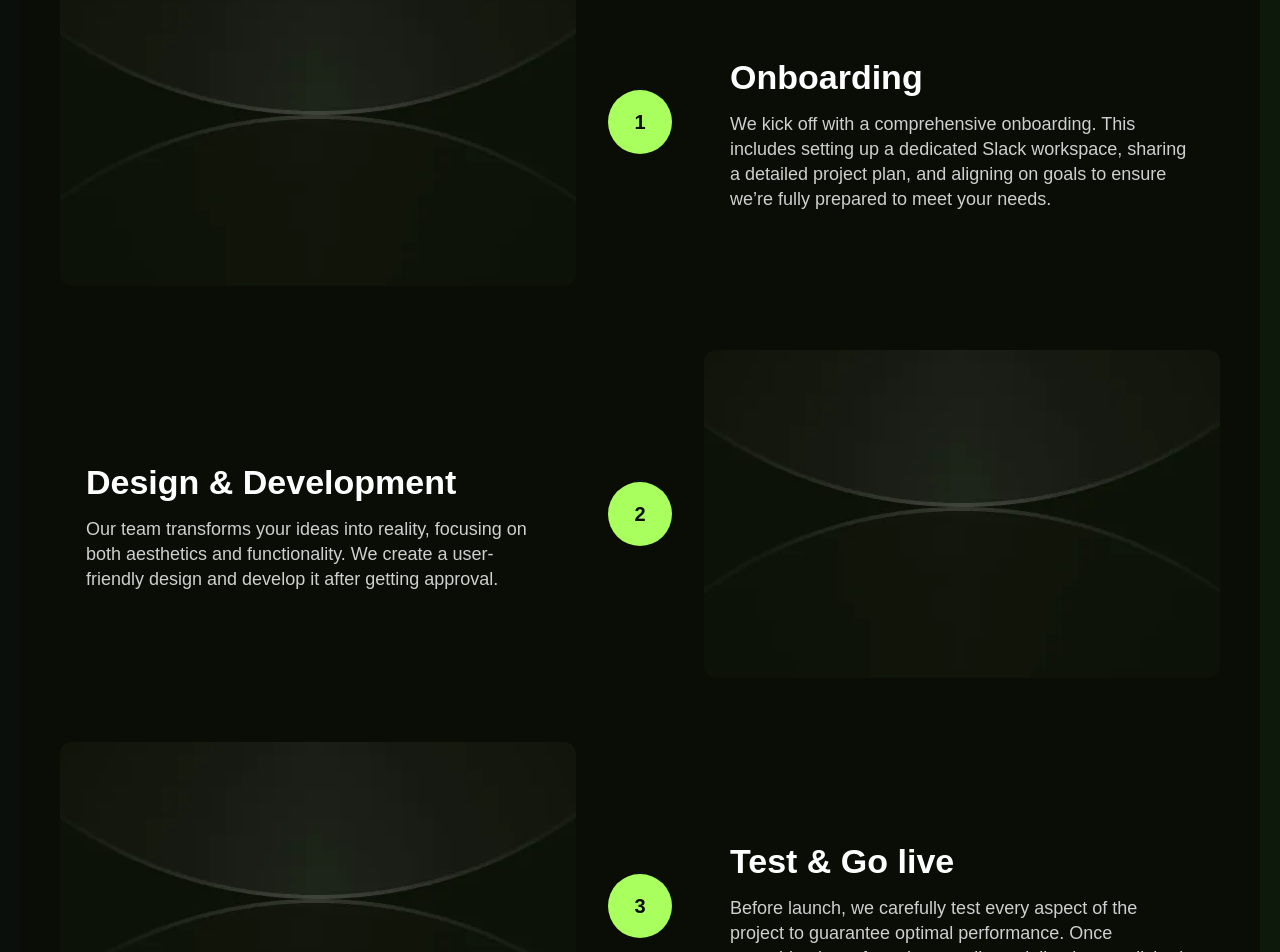
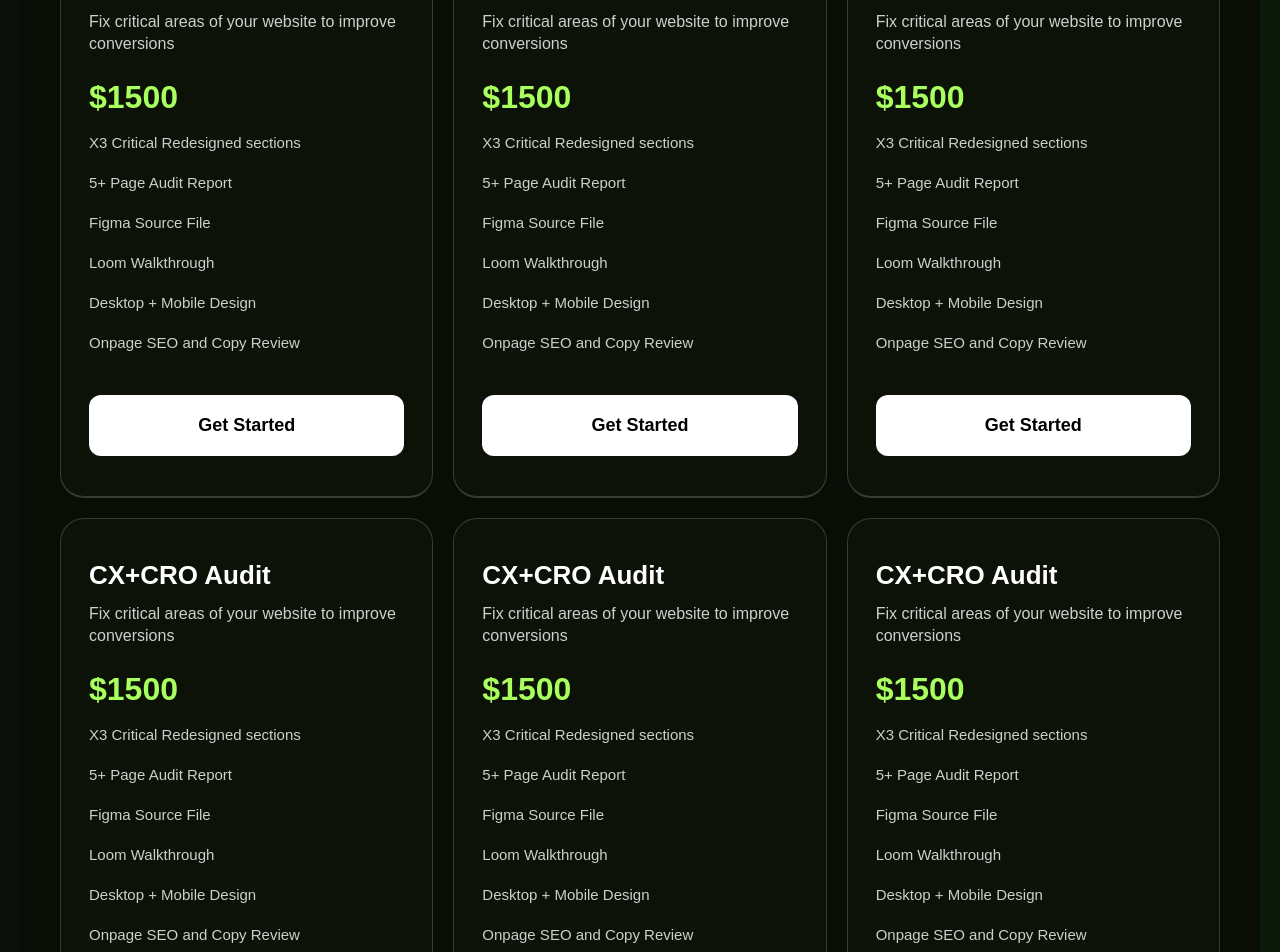
Before and after one commit to hamdanahmed88080/Developios, a React (Create React App) app: page / in a window 1280 px wide. Shown: the part 4440-5392 px from the top of the page. Built offline with nearby package versions, Linux system fonts and the light colour scheme.

Commit message:
Offers Section Partial Complete

```diff
--- a/src/Components/Header.css
+++ b/src/Components/Header.css
@@ -846,3 +846,105 @@ h3 {
   padding-top: 55px;
   position: relative;
 }
+
+/* .w-layout-grid.brix---3-columns-1-col-tablet {
+  transform: translate3d(0px, 0%, 0px) scale3d(1, 1, 1) rotateX(0deg)
+    rotateY(0deg) rotateZ(0deg) skew(0deg, 0deg);
+  opacity: 1;
+  transform-style: preserve-3d;
+
+  display: grid;
+  grid-column-gap: 20px;
+  grid-row-gap: 20px;
+  grid-template-columns: 1fr 1fr 1fr;
+  background-color: blue;
+} */
+
+.packages {
+  display: grid;
+  grid-column-gap: 20px;
+  grid-row-gap: 20px;
+  grid-template-columns: 1fr 1fr 1fr;
+  grid-auto-columns: 1fr;
+  margin-bottom: 30px;
+  /* background-color: blue; */
+}
+
+.individual-package {
+  background-color: #0d1208;
+  border-style: solid;
+  border-width: 1px 1px 2px;
+  border-color: #363c30;
+  border-radius: 24px;
+  box-sizing: border-box;
+  color: white;
+  padding: 40px 28px;
+  /* height: 700px; */
+}
+
+.individual-package .heading {
+  text-align: center;
+  margin-bottom: 32px;
+}
+
+.individual-package .heading h2 {
+  text-align: left;
+  font-family: DM Sans, sans-serif;
+  font-size: 26px;
+  font-weight: 700;
+  line-height: 32px;
+  margin-bottom: 12px;
+}
+
+.individual-package .heading p {
+  text-align: left;
+  margin-bottom: 0;
+  font-family: DM Sans, sans-serif;
+  font-size: 1rem;
+  color: #cecfce;
+  font-weight: 300;
+  line-height: 22px;
+  margin-top: 0;
+}
+
+.price {
+  color: #a9ff5d;
+  font-size: 32px;
+  margin-bottom: 24px;
+  font-weight: 700;
+  line-height: 20px;
+}
+
+.offers {
+  display: grid;
+  grid-template-rows: auto;
+  grid-template-columns: 1fr;
+  grid-auto-columns: 1fr;
+  grid-row-gap: 16px;
+}
+
+.offer-individual {
+  align-items: center;
+  color: #cecfce;
+  font-size: 15px;
+  font-weight: 300;
+  line-height: 24px;
+  /* background-color: blue; */
+}
+
+.get-started {
+  margin-top: 40px;
+}
+
+.get-started button {
+  background-color: white;
+  border-radius: 12px;
+  width: 100%;
+  padding: 20px 38px;
+  font-family: DM Sans, sans-serif;
+  font-size: 18px;
+  font-weight: 700;
+  text-decoration: none;
+  border: 0;
+  cursor: pointer;
+}
--- a/src/Components/Header.js
+++ b/src/Components/Header.js
@@ -505,94 +505,252 @@ const Header = () => {
                 </div>
                 <div className="process_container">
                   <div className="process_wrapper">
-                    <div className="process_step">
-                      <div className="process_item-container process_item-container1111111">
-                        <div className="process_item-image_container">
-                          <img
-                            loading="lazy"
-                            className="image-63"
-                            src={serviceImageAnimation}
-                          ></img>
-                          <div className="div-block-61"></div>
-                          <div className="div-block-66"></div>
+                    <div className="packages">
+                      <div className="individual-package">
+                        <div className="heading">
+                          <h2>CX+CRO Audit</h2>
+                          <p>
+                            Fix critical areas of your website to improve
+                            conversions
+                          </p>
+                        </div>
+                        <div className="price">
+                          <p>$1500</p>
+                        </div>
+                        <div className="offers">
+                          <div className="offer-individual">
                             <div></div>
+                            <p>X3 Critical Redesigned sections</p>
+                          </div>
+                          <div className="offer-individual">
+                            <div></div>
+                            <p>5+ Page Audit Report</p>
+                          </div>
+                          <div className="offer-individual">
+                            <div></div>
+                            <p>Figma Source File</p>
+                          </div>
+                          <div className="offer-individual">
+                            <div></div>
+                            <p>Loom Walkthrough</p>
+                          </div>
+                          <div className="offer-individual">
+                            <div></div>
+                            <p>Desktop + Mobile Design</p>
+                          </div>
+                          <div className="offer-individual">
+                            <div></div>
+                            <p>Onpage SEO and Copy Review</p>
                           </div>
                         </div>
-                      <div className="process_item-indicator">
-                        <div class="text-style-callout text-weight-medium">
-                          1
+                        <div className="get-started">
+                          <button>Get Started</button>
                         </div>
                       </div>
-                      <div className="process_item-description">
-                        <div class="margin-bottom margin-small">
-                          <h3 class="heading-7">Onboarding</h3>
-                        </div>
-                        <p class="text-color-secondary text-size-medium">
-                          We kick off with a comprehensive onboarding. This
-                          includes setting up a dedicated Slack workspace,
-                          sharing a detailed project plan, and aligning on goals
-                          to ensure we’re fully prepared to meet your needs.
+                      <div className="individual-package">
+                        <div className="heading">
+                          <h2>CX+CRO Audit</h2>
+                          <p>
+                            Fix critical areas of your website to improve
+                            conversions
                           </p>
                         </div>
+                        <div className="price">
+                          <p>$1500</p>
                         </div>
-                    <div className="process_step">
-                      <div className="process_item-description">
-                        <div class="margin-bottom margin-small">
-                          <h3 class="heading-7">Design & Development</h3>
+                        <div className="offers">
+                          <div className="offer-individual">
+                            <div></div>
+                            <p>X3 Critical Redesigned sections</p>
                           </div>
-                        <p class="text-color-secondary text-size-medium">
-                          Our team transforms your ideas into reality, focusing
-                          on both aesthetics and functionality. We create a
-                          user-friendly design and develop it after getting
-                          approval.
+                          <div className="offer-individual">
+                            <div></div>
+                            <p>5+ Page Audit Report</p>
+                          </div>
+                          <div className="offer-individual">
+                            <div></div>
+                            <p>Figma Source File</p>
+                          </div>
+                          <div className="offer-individual">
+                            <div></div>
+                            <p>Loom Walkthrough</p>
+                          </div>
+                          <div className="offer-individual">
+                            <div></div>
+                            <p>Desktop + Mobile Design</p>
+                          </div>
+                          <div className="offer-individual">
+                            <div></div>
+                            <p>Onpage SEO and Copy Review</p>
+                          </div>
+                        </div>
+                        <div className="get-started">
+                          <button>Get Started</button>
+                        </div>
+                      </div>
+                      <div className="individual-package">
+                        <div className="heading">
+                          <h2>CX+CRO Audit</h2>
+                          <p>
+                            Fix critical areas of your website to improve
+                            conversions
                           </p>
                         </div>
-                      <div className="process_item-indicator">
-                        <div class="text-style-callout text-weight-medium">
-                          2
+                        <div className="price">
+                          <p>$1500</p>
+                        </div>
+                        <div className="offers">
+                          <div className="offer-individual">
+                            <div></div>
+                            <p>X3 Critical Redesigned sections</p>
+                          </div>
+                          <div className="offer-individual">
+                            <div></div>
+                            <p>5+ Page Audit Report</p>
+                          </div>
+                          <div className="offer-individual">
+                            <div></div>
+                            <p>Figma Source File</p>
+                          </div>
+                          <div className="offer-individual">
+                            <div></div>
+                            <p>Loom Walkthrough</p>
+                          </div>
+                          <div className="offer-individual">
+                            <div></div>
+                            <p>Desktop + Mobile Design</p>
+                          </div>
+                          <div className="offer-individual">
+                            <div></div>
+                            <p>Onpage SEO and Copy Review</p>
                           </div>
                         </div>
-                      <div className="process_item-container process_item-container1111111">
-                        <div className="process_item-image_container">
-                          <img
-                            loading="lazy"
-                            className="image-63"
-                            src={serviceImageAnimation}
-                          ></img>
-                          <div className="div-block-61"></div>
-                          <div className="div-block-66"></div>
-                          <div></div>
+                        <div className="get-started">
+                          <button>Get Started</button>
                         </div>
                       </div>
+                      <div className="individual-package">
+                        <div className="heading">
+                          <h2>CX+CRO Audit</h2>
+                          <p>
+                            Fix critical areas of your website to improve
+                            conversions
+                          </p>
                         </div>
-                    <div className="process_step">
-                      <div className="process_item-container process_item-container1111111">
-                        <div className="process_item-image_container">
-                          <img
-                            loading="lazy"
-                            className="image-63"
-                            src={serviceImageAnimation}
-                          ></img>
-                          <div className="div-block-61"></div>
-                          <div className="div-block-66"></div>
+                        <div className="price">
+                          <p>$1500</p>
+                        </div>
+                        <div className="offers">
+                          <div className="offer-individual">
                             <div></div>
+                            <p>X3 Critical Redesigned sections</p>
+                          </div>
+                          <div className="offer-individual">
+                            <div></div>
+                            <p>5+ Page Audit Report</p>
+                          </div>
+                          <div className="offer-individual">
+                            <div></div>
+                            <p>Figma Source File</p>
+                          </div>
+                          <div className="offer-individual">
+                            <div></div>
+                            <p>Loom Walkthrough</p>
+                          </div>
+                          <div className="offer-individual">
+                            <div></div>
+                            <p>Desktop + Mobile Design</p>
+                          </div>
+                          <div className="offer-individual">
+                            <div></div>
+                            <p>Onpage SEO and Copy Review</p>
                           </div>
                         </div>
-                      <div className="process_item-indicator">
-                        <div class="text-style-callout text-weight-medium">
-                          3
+                        <div className="get-started">
+                          <button>Get Started</button>
                         </div>
                       </div>
-                      <div className="process_item-description">
-                        <div class="margin-bottom margin-small">
-                          <h3 class="heading-7">Test & Go live</h3>
+                      <div className="individual-package">
+                        <div className="heading">
+                          <h2>CX+CRO Audit</h2>
+                          <p>
+                            Fix critical areas of your website to improve
+                            conversions
+                          </p>
                         </div>
-                        <p class="text-color-secondary text-size-medium">
-                          Before launch, we carefully test every aspect of the
-                          project to guarantee optimal performance. Once
-                          everything is perfected, we go live—delivering a
-                          polished final product ready to make an impact.
+                        <div className="price">
+                          <p>$1500</p>
+                        </div>
+                        <div className="offers">
+                          <div className="offer-individual">
+                            <div></div>
+                            <p>X3 Critical Redesigned sections</p>
+                          </div>
+                          <div className="offer-individual">
+                            <div></div>
+                            <p>5+ Page Audit Report</p>
+                          </div>
+                          <div className="offer-individual">
+                            <div></div>
+                            <p>Figma Source File</p>
+                          </div>
+                          <div className="offer-individual">
+                            <div></div>
+                            <p>Loom Walkthrough</p>
+                          </div>
+                          <div className="offer-individual">
+                            <div></div>
+                            <p>Desktop + Mobile Design</p>
+                          </div>
+                          <div className="offer-individual">
+                            <div></div>
+                            <p>Onpage SEO and Copy Review</p>
+                          </div>
+                        </div>
+                        <div className="get-started">
+                          <button>Get Started</button>
+                        </div>
+                      </div>
+                      <div className="individual-package">
+                        <div className="heading">
+                          <h2>CX+CRO Audit</h2>
+                          <p>
+                            Fix critical areas of your website to improve
+                            conversions
                           </p>
+                        </div>
+                        <div className="price">
+                          <p>$1500</p>
+                        </div>
+                        <div className="offers">
+                          <div className="offer-individual">
+                            <div></div>
+                            <p>X3 Critical Redesigned sections</p>
+                          </div>
+                          <div className="offer-individual">
+                            <div></div>
+                            <p>5+ Page Audit Report</p>
+                          </div>
+                          <div className="offer-individual">
+                            <div></div>
+                            <p>Figma Source File</p>
+                          </div>
+                          <div className="offer-individual">
+                            <div></div>
+                            <p>Loom Walkthrough</p>
+                          </div>
+                          <div className="offer-individual">
+                            <div></div>
+                            <p>Desktop + Mobile Design</p>
+                          </div>
+                          <div className="offer-individual">
+                            <div></div>
+                            <p>Onpage SEO and Copy Review</p>
+                          </div>
+                        </div>
+                        <div className="get-started">
+                          <button>Get Started</button>
+                        </div>
                       </div>
                     </div>
                   </div>
```
Lines whose indentation alone changed are shown as unchanged.
